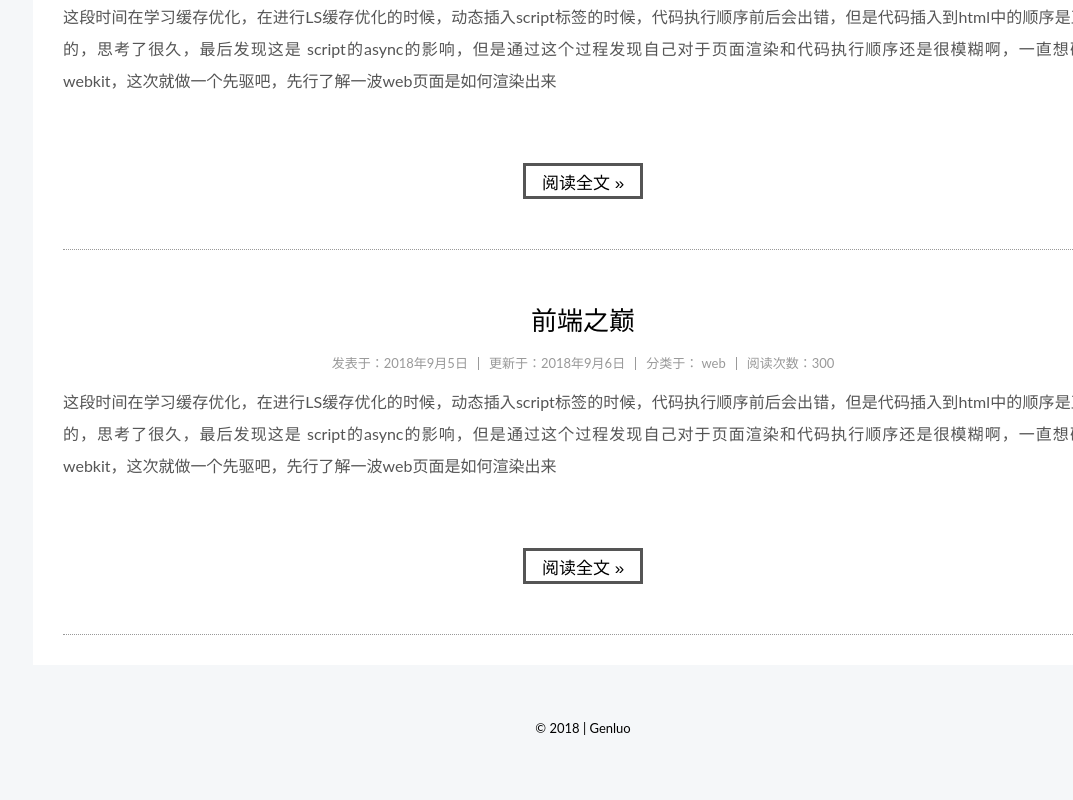
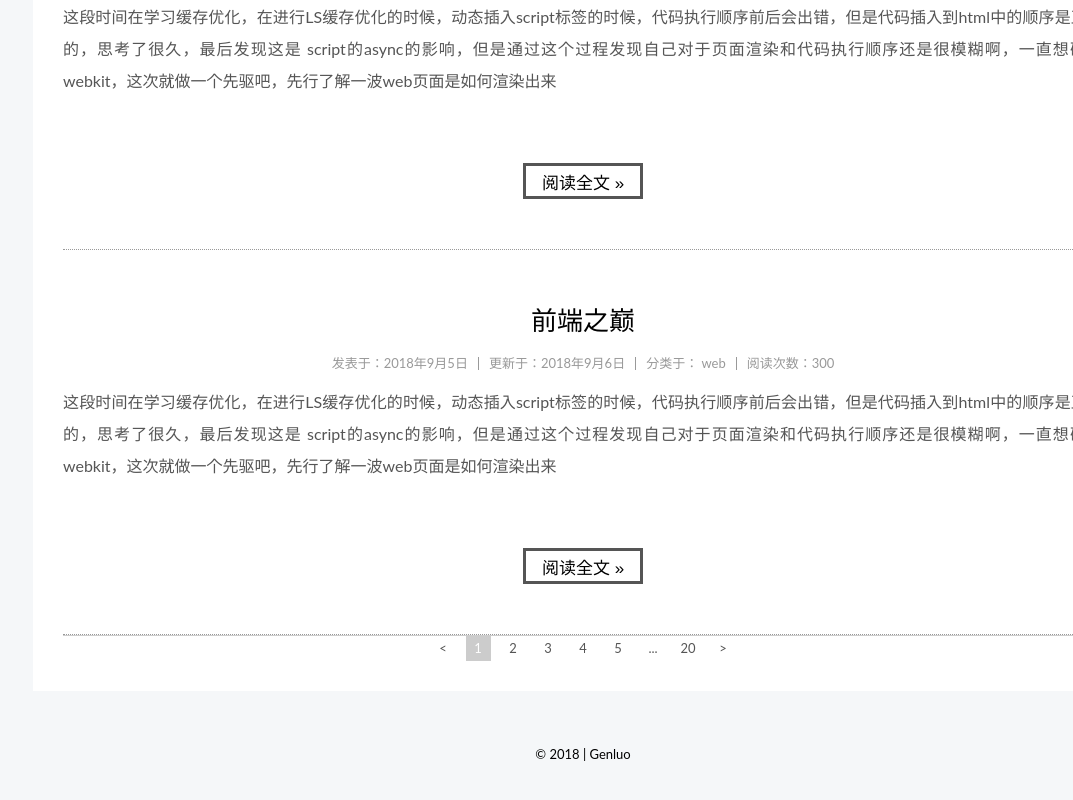
Before and after one commit to vivatoviva/Genluo, a Next.js app: page /blog in a window 1280 px wide. Shown: the part 1320-2120 px from the top of the page, without its empty margins (207-1280 px from the left). Built offline with nearby package versions, Linux system fonts and the light colour scheme.

Commit message:
完成分页组件

```diff
--- a/components/Article.js
+++ b/components/Article.js
@@ -1,4 +1,4 @@
-export default () =>
+export default ({isDividing=true}) =>
   <div className="wraper">
     <h1><span>前端之巅</span></h1>
     <div className="data">
@@ -14,8 +14,7 @@ export default () =>
     <style jsx>{`
       .wraper {
         padding: 50px 0 50px;
-        border-bottom: 1px dotted #999;
-
+        ${isDividing? 'border-bottom: 1px dotted #999;': ''}
       }
       h1 {
         text-align: center;
--- a/components/BlogNav.js
+++ b/components/BlogNav.js
@@ -11,6 +11,9 @@ const items = [{
 }, {
   name: '分类',
   link: '/blog/category'
+}, {
+  name: '归档',
+  link: '/blog/search'
 }, {
   name: '搜索',
   link: '/blog/search'
--- /dev/null
+++ b/components/Pagination.js
@@ -0,0 +1,162 @@
+import React,{ Component } from 'react'
+
+class Pagination extends Component {
+  state = {
+    currentIndex: this.props.index ? this.props.index : 1,
+    pageSum: this.props.pageSum ? this.props.pageSum : 20,
+  }
+
+  handleClick = (currentIndex) => {
+    this.setState({
+      currentIndex,
+    })
+  }
+
+  renderLi = () => {
+    const { currentIndex, pageSum } = this.state;
+    let nextMax = currentIndex + 2;
+    let lastMin = currentIndex - 2;
+    // 生成页码对象
+    const page = ({value=1, isDisabled=false,name='',toValue=value}) => ({
+      value, //页码值
+      isDisabled, // 是否禁止
+      name,
+      func: this.handleClick.bind(this, toValue), // 点击触发函数
+    })
+
+    let lis = [];
+    // 页面最少5个项目
+    if(nextMax<5){
+      nextMax = 5>pageSum? pageSum:5
+    }
+    if(lastMin>pageSum-5) {
+      lastMin = lastMin>pageSum ? lastMin : pageSum-5
+    }
+    // 渲染前面
+    if(lastMin>=3) {
+      lis = lis.concat([page({value:1}), page({value:'...', toValue: currentIndex-1, name:'lastomit omit'})])
+      for(let i = lastMin; i<=currentIndex; i++) {
+        lis.push(page({value:i}))
+      }
+    } else {
+      for(let i = 1; i<=currentIndex;i++) {
+        lis.push(page({value:i}))
+      }
+    }
+    // 渲染后面
+    if(nextMax<pageSum-2) {
+      for(let i = currentIndex+1; i<=nextMax; i++) {
+        lis.push(page({value: i}));
+      }
+      lis = lis.concat([ page({value: '...', toValue: currentIndex+1, name: 'nextomit omit'}), page({value: pageSum})])
+    } else {
+      for(let i = currentIndex+1; i<=pageSum;i++) {
+        lis.push(page({value: i}))
+      }
+    }
+    // 箭头判断
+    if(currentIndex===1) {
+      lis.unshift(page({value: '<',toValue:1, isDisabled: true}))
+    } else {
+      lis.unshift(page({value: '<', toValue:currentIndex-1}))
+    }
+    if(currentIndex===pageSum) {
+      lis.push(page({value: '>', toValue: currentIndex, isDisabled: true}))
+    } else {
+      lis.push(page({value: '>', toValue: currentIndex+1}))
+    }
+
+    return lis.map((item, index) =>{
+      // 判断CLassname
+      const className = [item.name];
+      if(item.value === currentIndex) className.push('nowIndex');
+      if(item.isDisabled) className.push('disabled');
+      return (
+        <li
+          className={className.join(' ')}
+          onClick={item.func}
+        >
+          {item.value}
+          <style jsx>{`
+          li {
+            width: 25px;
+            height: 25px;
+            display: inline-block;
+            text-align: center;
+            line-height: 25px;
+            color: #555;
+            margin: 0 5px;
+            cursor: pointer;
+            position: relative;
+          }
+          li:hover::after {
+            content: "";
+            display: block;
+            position: absolute;
+            top: -1px;
+            width: 100%;
+            height: 2px;
+            background-color: #ccc;
+
+          }
+          .nowIndex {
+            background-color: #ccc;
+            color: #fff;
+            cursor: unset;
+          }
+          .disabled {
+            cursor: not-allowed;
+          }
+          .disabled:hover::after {
+            background-color: transparent;
+          }
+          li.lastomit:hover::before {
+            opacity: 1;
+          }
+          li.lastomit::before {
+            content: '<<'
+          }
+          li.nextomit:hover::before {
+            opacity: 1;
+          }
+          li.nextomit::before {
+            content: ">>"
+          }
+          li.omit::before {
+            position: absolute;
+            display: block;
+            width: 100%;
+            height: 100%;
+            top: 0;
+            background-color: #fff;
+            opacity: 0;
+            transition: 500ms all ease;
+          }
+          `}</style>
+        </li>
+      )
+    })
+  }
+
+  render() {
+    const { currentIndex } = this.state;
+    return (
+      <div>
+        <ul>
+          {
+            this.renderLi()
+          }
+        </ul>
+        <style jsx>{`
+          ul {
+            text-align: center;
+            border-top: 1px solid #ccc;
+          }
+
+        `}</style>
+      </div>
+    )
+  }
+}
+
+export default Pagination;
--- a/pages/blog/index.js
+++ b/pages/blog/index.js
@@ -1,5 +1,6 @@
 import Layout from '../../layout/BlogLayout'
 import Article from '../../components/Article'
+import Pagination from '../../components/Pagination'
 
 import React from 'react';
 
@@ -11,7 +12,8 @@ class IndexPage extends React.Component {
         <Article />
         <Article />
         <Article />
-        <Article />
+        <Article isDividing={false}/>
+        <Pagination />
       </Layout>
     )
   }
```
Also changed, not shown: 1 other file (tests, documents, lock files or other folders).
